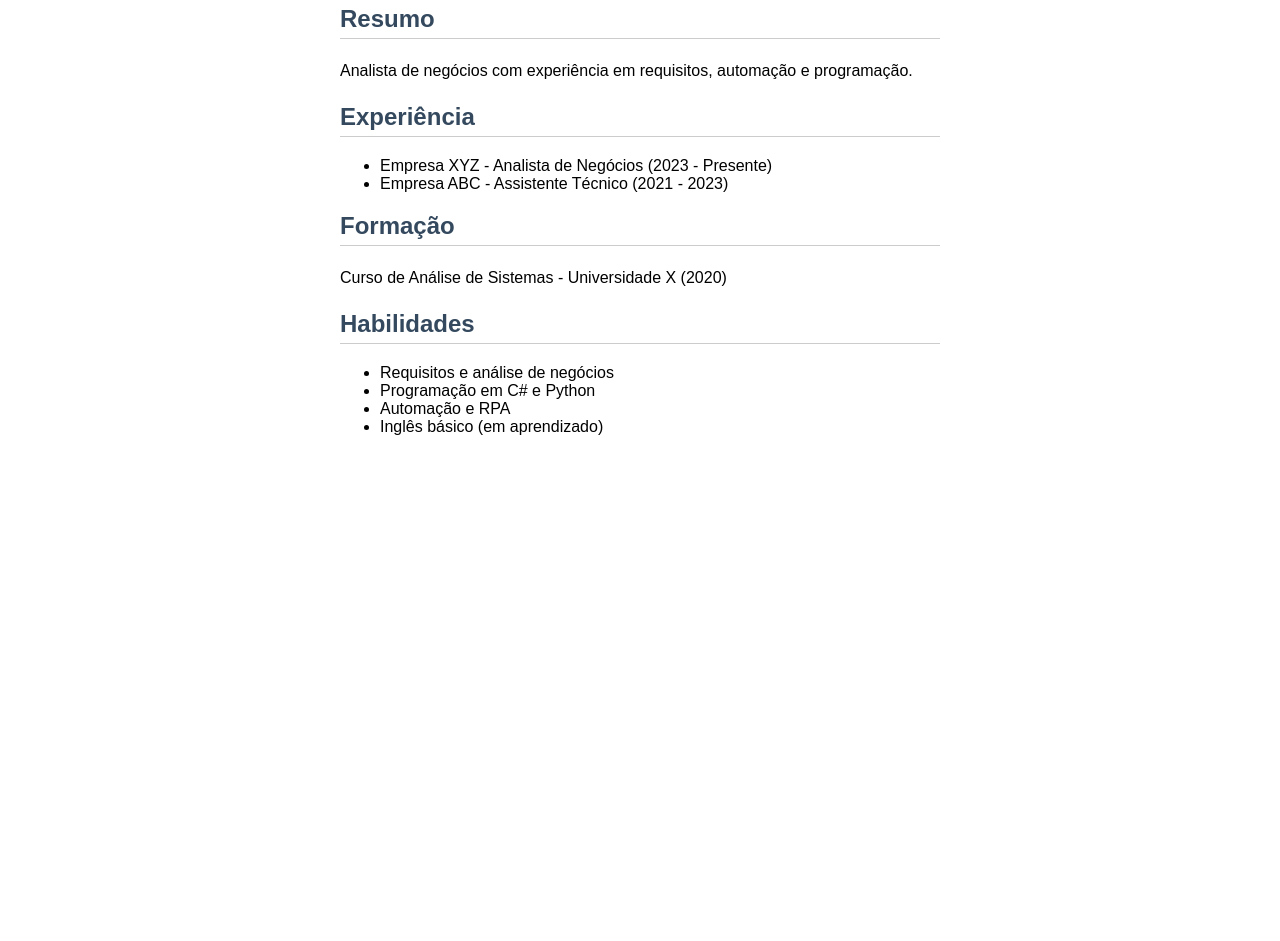
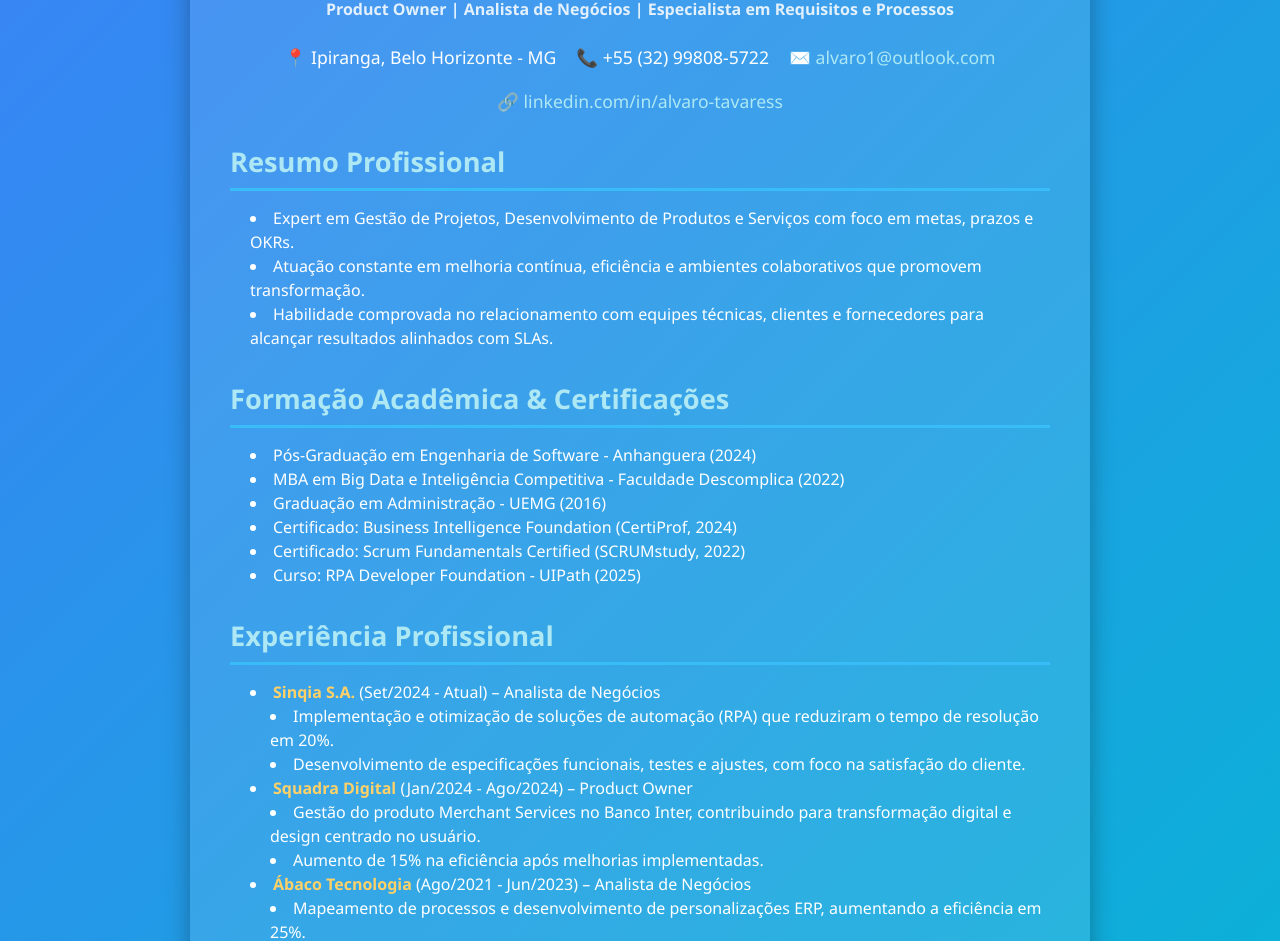
Before and after one commit to alvarotavares07/alvarotavares07.github.io, a plain HTML site: page index.html in a window 1280 px wide. Shown: the part 179-1120 px from the top of the page. Before the commit the page ends 800 px from the top, so only its background shows below. Drawn offline with Linux system fonts and the light colour scheme.

Commit message:
Update index.html

```diff
--- a/index.html
+++ b/index.html
@@ -1,39 +1,180 @@
 <!DOCTYPE html>
 <html lang="pt-BR">
 <head>
-    <meta charset="UTF-8" />
-    <meta name="viewport" content="width=device-width, initial-scale=1" />
-    <title>Currículo - Seu Nome</title>
-    <style>
-        body { font-family: Arial, sans-serif; max-width: 600px; margin: auto; padding: 20px; }
-        h1 { color: #2c3e50; }
-        h2 { color: #34495e; border-bottom: 1px solid #ccc; padding-bottom: 5px; }
-        p { line-height: 1.5; }
-    </style>
+<meta charset="UTF-8" />
+<meta name="viewport" content="width=device-width, initial-scale=1" />
+<title>Álvaro Tavares - Currículo Online</title>
+<style>
+  /* Reset básico */
+  * {
+    margin: 0; padding: 0; box-sizing: border-box;
+    font-family: 'Segoe UI', Tahoma, Geneva, Verdana, sans-serif;
+  }
+  body {
+    background: linear-gradient(135deg, #3b82f6, #06b6d4);
+    color: #fff;
+    min-height: 100vh;
+    display: flex; justify-content: center; align-items: center;
+    padding: 20px;
+  }
+  .container {
+    max-width: 900px;
+    background: rgba(255, 255, 255, 0.1);
+    border-radius: 15px;
+    padding: 30px 40px;
+    box-shadow: 0 8px 24px rgba(0,0,0,0.3);
+    animation: fadeIn 1.2s ease forwards;
+  }
+  @keyframes fadeIn {
+    from {opacity: 0; transform: translateY(30px);}
+    to {opacity: 1; transform: translateY(0);}
+  }
+  header {
+    text-align: center;
+    margin-bottom: 25px;
+  }
+  header h1 {
+    font-size: 2.8rem;
+    margin-bottom: 5px;
+    text-transform: uppercase;
+    letter-spacing: 3px;
+  }
+  header p {
+    font-size: 1rem;
+    font-weight: 600;
+    opacity: 0.85;
+  }
+  .contact {
+    margin: 20px 0;
+    display: flex;
+    flex-wrap: wrap;
+    gap: 20px;
+    justify-content: center;
+    font-weight: 500;
+    font-size: 1.1rem;
+  }
+  .contact a {
+    color: #ade8f4;
+    text-decoration: none;
+    transition: color 0.3s ease;
+  }
+  .contact a:hover {
+    color: #caf0f8;
+  }
+  section {
+    margin-top: 30px;
+  }
+  section h2 {
+    border-bottom: 3px solid #38bdf8;
+    padding-bottom: 8px;
+    margin-bottom: 15px;
+    font-size: 1.7rem;
+    color: #ade8f4;
+  }
+  ul {
+    list-style: inside disc;
+    margin-left: 20px;
+    line-height: 1.5;
+  }
+  .highlight {
+    color: #ffd166;
+    font-weight: 700;
+  }
+  .ia-section {
+    background: #0891b2;
+    border-radius: 12px;
+    padding: 20px;
+    margin-top: 30px;
+    box-shadow: 0 4px 12px rgba(0,0,0,0.2);
+    font-style: italic;
+  }
+  footer {
+    text-align: center;
+    margin-top: 40px;
+    font-size: 0.9rem;
+    opacity: 0.6;
+  }
+  /* Responsividade */
+  @media (max-width: 600px) {
+    .container {
+      padding: 20px;
+    }
+    header h1 {
+      font-size: 2rem;
+    }
+  }
+</style>
 </head>
 <body>
-    <h1>Seu Nome</h1>
-    <p>Email: seuemail@exemplo.com</p>
-    <p>Telefone: (00) 00000-0000</p>
+<div class="container">
+  <header>
+    <h1>Álvaro de Souza Tavares Amorim</h1>
+    <p>Product Owner | Analista de Negócios | Especialista em Requisitos e Processos</p>
+  </header>
 
-    <h2>Resumo</h2>
-    <p>Analista de negócios com experiência em requisitos, automação e programação.</p>
+  <div class="contact">
+    <span>📍 Ipiranga, Belo Horizonte - MG</span>
+    <span>📞 +55 (32) 99808-5722</span>
+    <span>✉️ <a href="mailto:alvaro1@outlook.com">alvaro1@outlook.com</a></span>
+    <span>🔗 <a href="https://www.linkedin.com/in/alvaro-tavaress/" target="_blank" rel="noopener noreferrer">linkedin.com/in/alvaro-tavaress</a></span>
+  </div>
 
-    <h2>Experiência</h2>
+  <section>
+    <h2>Resumo Profissional</h2>
     <ul>
-        <li>Empresa XYZ - Analista de Negócios (2023 - Presente)</li>
-        <li>Empresa ABC - Assistente Técnico (2021 - 2023)</li>
+      <li>Expert em Gestão de Projetos, Desenvolvimento de Produtos e Serviços com foco em metas, prazos e OKRs.</li>
+      <li>Atuação constante em melhoria contínua, eficiência e ambientes colaborativos que promovem transformação.</li>
+      <li>Habilidade comprovada no relacionamento com equipes técnicas, clientes e fornecedores para alcançar resultados alinhados com SLAs.</li>
     </ul>
+  </section>
 
-    <h2>Formação</h2>
-    <p>Curso de Análise de Sistemas - Universidade X (2020)</p>
+  <section>
+    <h2>Formação Acadêmica & Certificações</h2>
+    <ul>
+      <li>Pós-Graduação em Engenharia de Software - Anhanguera (2024)</li>
+      <li>MBA em Big Data e Inteligência Competitiva - Faculdade Descomplica (2022)</li>
+      <li>Graduação em Administração - UEMG (2016)</li>
+      <li>Certificado: Business Intelligence Foundation (CertiProf, 2024)</li>
+      <li>Certificado: Scrum Fundamentals Certified (SCRUMstudy, 2022)</li>
+      <li>Curso: RPA Developer Foundation - UIPath (2025)</li>
+      <!-- Pode incluir mais conforme quiser -->
+    </ul>
+  </section>
 
-    <h2>Habilidades</h2>
+  <section>
+    <h2>Experiência Profissional</h2>
     <ul>
-        <li>Requisitos e análise de negócios</li>
-        <li>Programação em C# e Python</li>
-        <li>Automação e RPA</li>
-        <li>Inglês básico (em aprendizado)</li>
+      <li><span class="highlight">Sinqia S.A.</span> (Set/2024 - Atual) – Analista de Negócios
+        <ul>
+          <li>Implementação e otimização de soluções de automação (RPA) que reduziram o tempo de resolução em 20%.</li>
+          <li>Desenvolvimento de especificações funcionais, testes e ajustes, com foco na satisfação do cliente.</li>
+        </ul>
+      </li>
+
+      <li><span class="highlight">Squadra Digital</span> (Jan/2024 - Ago/2024) – Product Owner
+        <ul>
+          <li>Gestão do produto Merchant Services no Banco Inter, contribuindo para transformação digital e design centrado no usuário.</li>
+          <li>Aumento de 15% na eficiência após melhorias implementadas.</li>
+        </ul>
+      </li>
+
+      <li><span class="highlight">Ábaco Tecnologia</span> (Ago/2021 - Jun/2023) – Analista de Negócios
+        <ul>
+          <li>Mapeamento de processos e desenvolvimento de personalizações ERP, aumentando a eficiência em 25%.</li>
+        </ul>
+      </li>
+      <!-- Outros podem ser adicionados aqui -->
     </ul>
+  </section>
+
+  <section class="ia-section">
+    <h2>Minha paixão por Inteligência Artificial</h2>
+    <p>Sou um entusiasta e aprendiz constante de Inteligência Artificial, focado em aplicar tecnologias inovadoras para automação, análise de dados e melhoria contínua de processos. Minha busca é sempre por soluções que unam eficiência e inovação, trazendo impacto real para os produtos e serviços.</p>
+  </section>
+
+  <footer>
+    &copy; 2025 Álvaro de Souza Tavares Amorim. Currículo Online.
+  </footer>
+</div>
 </body>
 </html>
```
